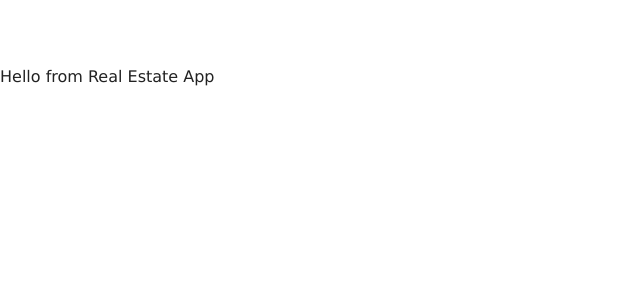
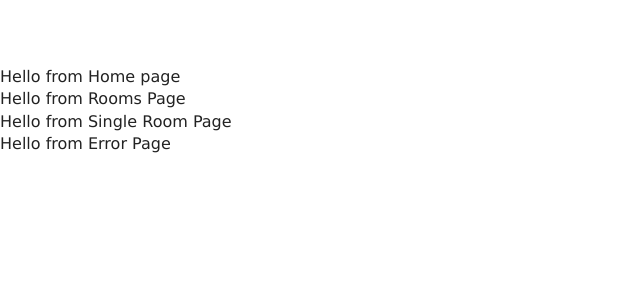
Before and after one commit to mannycortez/Real-Estate-App, a React (Create React App) app: page / in a window 1280 px wide. Shown: the top 300 px of the page, without its empty margins (0-640 px from the left). Built offline with nearby package versions, Linux system fonts and the light colour scheme.

Commit message:
Created pages folder and added Home, Rooms, Single Room and Error pages

```diff
--- a/src/App.js
+++ b/src/App.js
@@ -1,10 +1,18 @@
 import React from 'react';
 import './App.css';
+
+import Home from './pages/Home';
+import Rooms from './pages/Rooms';
+import SingleRoom from './pages/SingleRoom';
+import Error from './pages/Error';
 
 function App() {
   return (
     <>
-    Hello from Real Estate App
+    <Home />
+    <Rooms />
+    <SingleRoom />
+    <Error />
     </>
   );
 }
--- /dev/null
+++ b/src/pages/Error.js
@@ -0,0 +1,9 @@
+import React from 'react'
+
+export default function Error() {
+    return (
+        <div>
+            Hello from Error Page
+        </div>
+    )
+}
--- /dev/null
+++ b/src/pages/Home.js
@@ -0,0 +1,9 @@
+import React from 'react'
+
+export default function Home() {
+    return (
+        <div>
+            Hello from Home page
+        </div>
+    )
+}
--- /dev/null
+++ b/src/pages/Rooms.js
@@ -0,0 +1,11 @@
+import React from 'react'
+
+const Rooms = () => {
+    return (
+        <div>
+            Hello from Rooms Page
+        </div>
+    )
+}
+
+export default Rooms
--- /dev/null
+++ b/src/pages/SingleRoom.js
@@ -0,0 +1,11 @@
+import React, { Component } from 'react'
+
+export default class SingleRoom extends Component {
+    render() {
+        return (
+            <div>
+                Hello from Single Room Page
+            </div>
+        )
+    }
+}
```
